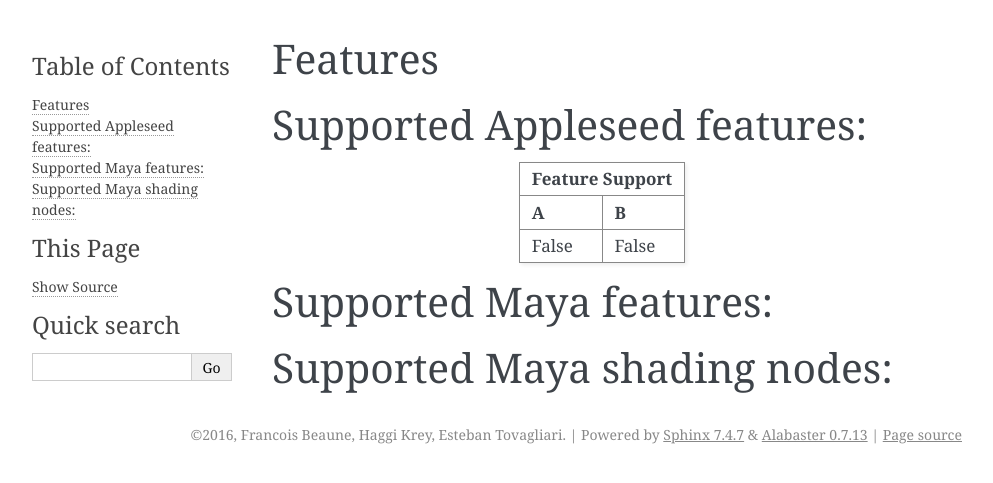
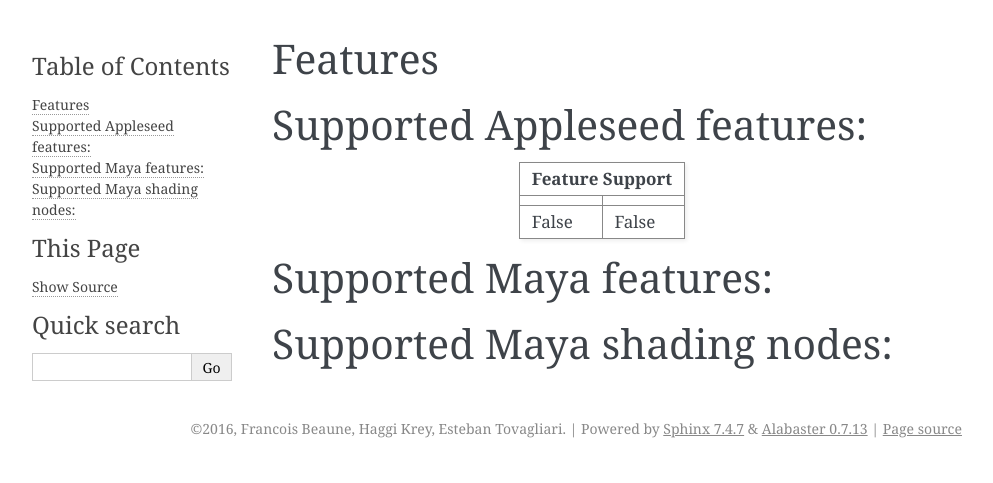
Before and after one commit to haggi/appleseed-maya, a Sphinx documentation site: the page built from docs/source/features.rst, in a window 1280 px wide. Shown: the top 483 px of the page, without its empty margins (148-1141 px from the left). Built offline with Sphinx 7.4.7, drawn with Linux system fonts in a browser that asks for light colours.

Commit message:
Update features.rst

```diff
--- a/docs/source/features.rst
+++ b/docs/source/features.rst
@@ -7,7 +7,6 @@ Supported Appleseed features:
 =====  =====
 Feature Support
 ------------
-  A      B
 =====  =====
 False  False
 =====  =====
```
